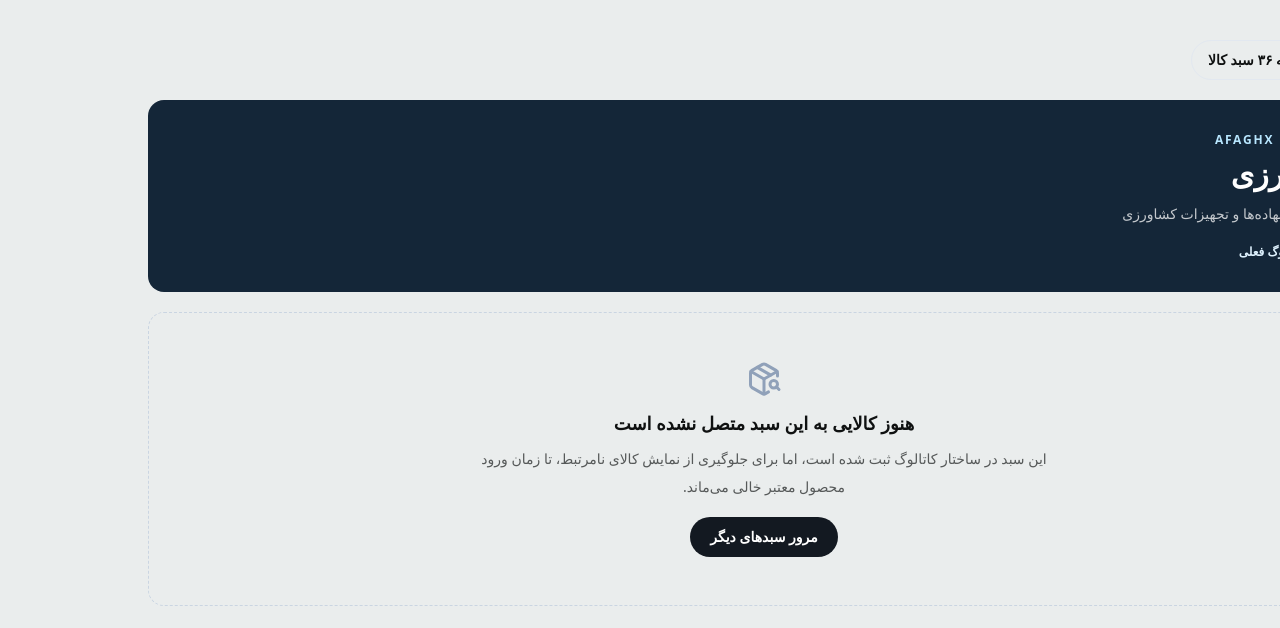
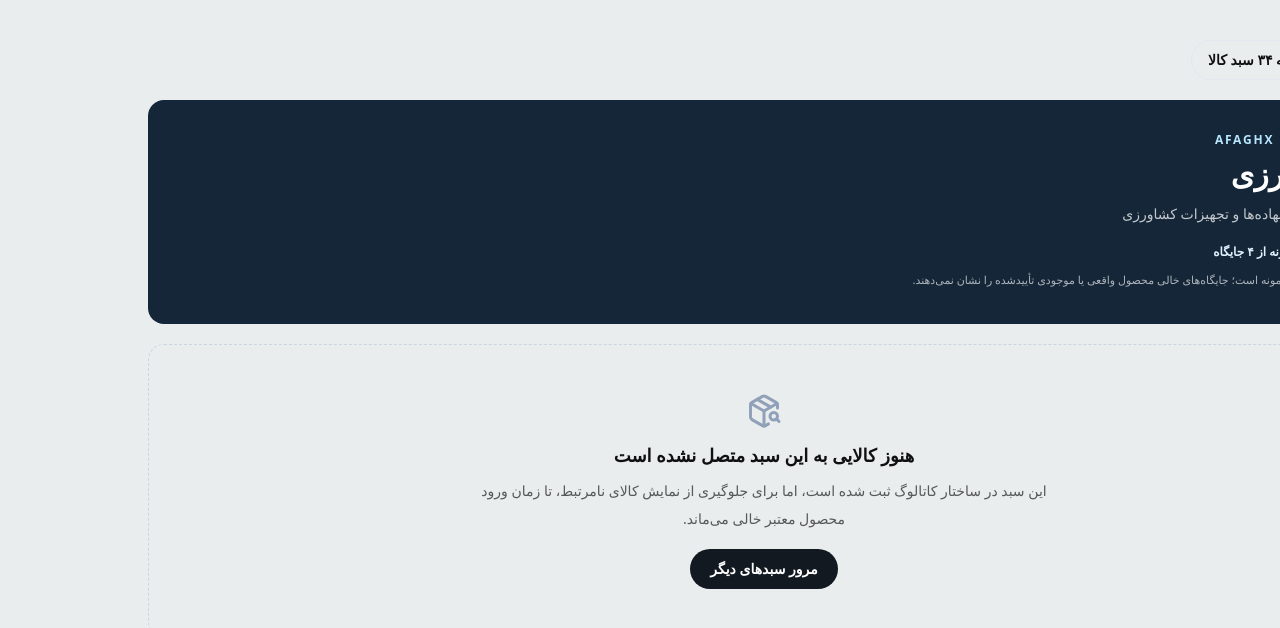
Before and after one commit to afaghx-afaghx/platform, a Next.js app in the folder experience/storefront/: page /categories/agriculture in a window 1280 px wide. Shown: the top 628 px of the page. Built offline with nearby package versions, Linux system fonts and the light colour scheme; no server answers; a small style sheet from the web is missing.

Commit message:
fix(storefront): align basket route labels and disclose sample catalogue

```diff
--- a/experience/storefront/src/app/categories/[basketId]/page.tsx
+++ b/experience/storefront/src/app/categories/[basketId]/page.tsx
@@ -19,12 +19,13 @@ export default async function ProductBasketPage({ params }: { params: Promise<{
   const Back = fa ? ArrowRight : ArrowLeft
   return (
     <main className="mx-auto min-h-screen w-full max-w-[1500px] px-3 py-6 sm:px-6 sm:py-10" dir={fa ? 'rtl' : 'ltr'}>
-      <Link href="/#product-baskets" className="inline-flex min-h-10 items-center gap-2 rounded-full border border-slate-200 px-4 text-sm font-bold text-afx-price hover:bg-slate-50"><Back size={16} aria-hidden="true" />{fa ? 'بازگشت به ۳۶ سبد کالا' : 'Back to 36 product baskets'}</Link>
+      <Link href="/#product-baskets" className="inline-flex min-h-10 items-center gap-2 rounded-full border border-slate-200 px-4 text-sm font-bold text-afx-price hover:bg-slate-50"><Back size={16} aria-hidden="true" />{fa ? 'بازگشت به ۳۴ سبد کالا' : 'Back to 34 product baskets'}</Link>
       <header className="mt-5 rounded-2xl bg-[#142638] p-5 text-white sm:p-8">
         <p className="text-xs font-bold uppercase tracking-[0.15em] text-sky-200">{fa ? 'سبد کالایی AFAGHX' : 'AFAGHX PRODUCT BASKET'}</p>
         <h1 className="mt-2 text-2xl font-black sm:text-3xl">{basket.name[locale]}</h1>
         <p className="mt-2 max-w-3xl text-sm leading-7 text-white/75">{basket.description[locale]}</p>
-        <p className="mt-4 text-xs font-bold text-sky-100">{fa ? `${products.length} کالا در کاتالوگ فعلی` : `${products.length} items in current catalog`}</p>
+        <p className="mt-4 text-xs font-bold text-sky-100">{fa ? `${Math.min(products.length, 4)} محصول نمونه از ۴ جایگاه` : `${Math.min(products.length, 4)} sample products across 4 positions`}</p>
+        <p className="mt-2 text-[11px] leading-6 text-white/65">{fa ? 'کاتالوگ فعلی نمونه است؛ جایگاه‌های خالی محصول واقعی یا موجودی تأییدشده را نشان نمی‌دهند.' : 'This is a sample catalogue. Empty positions do not represent real products or verified inventory.'}</p>
       </header>
       {products.length ? <ProductBasketResults products={products} locale={locale} /> : (
         <section className="mt-5 rounded-2xl border border-dashed border-slate-300 px-5 py-12 text-center">
```
